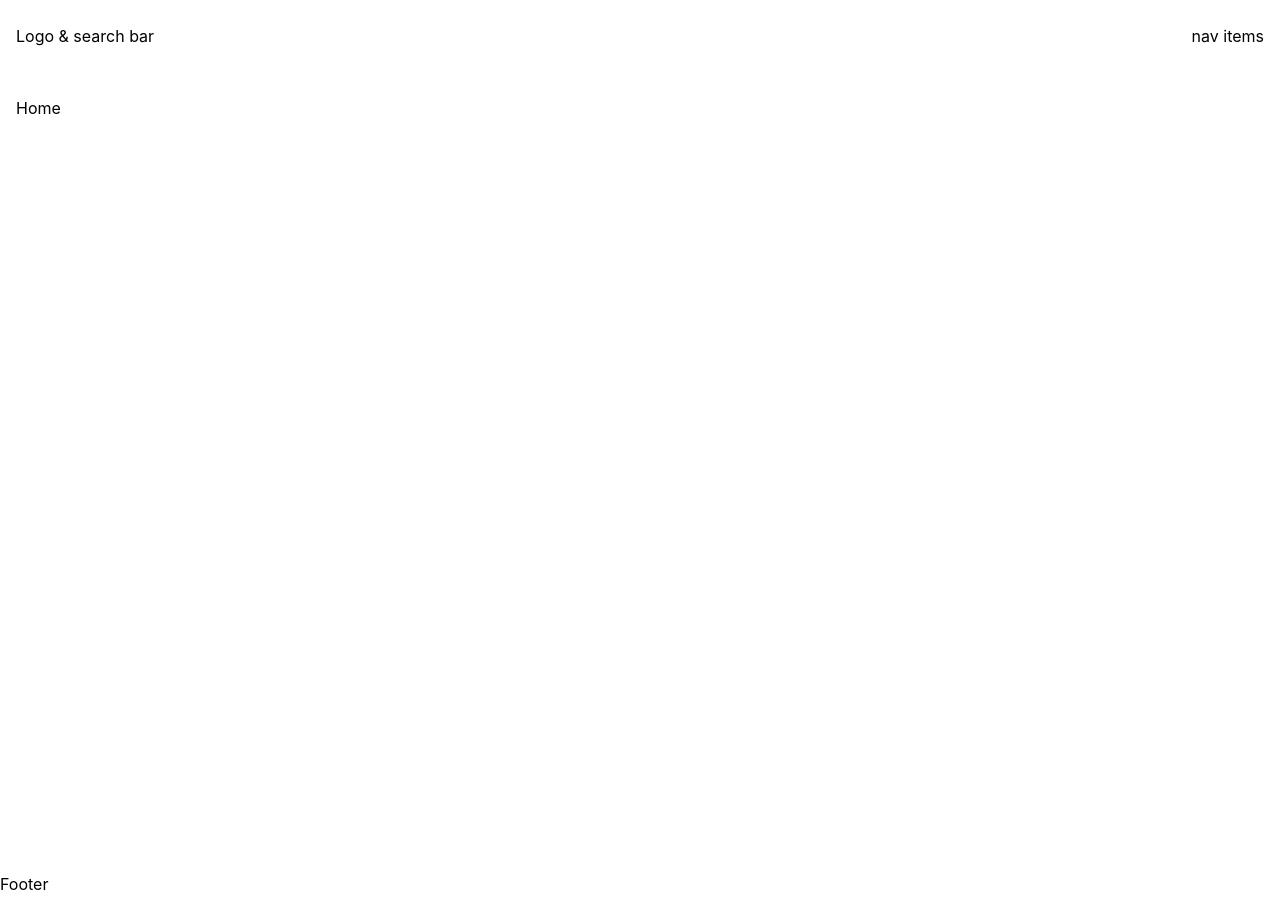
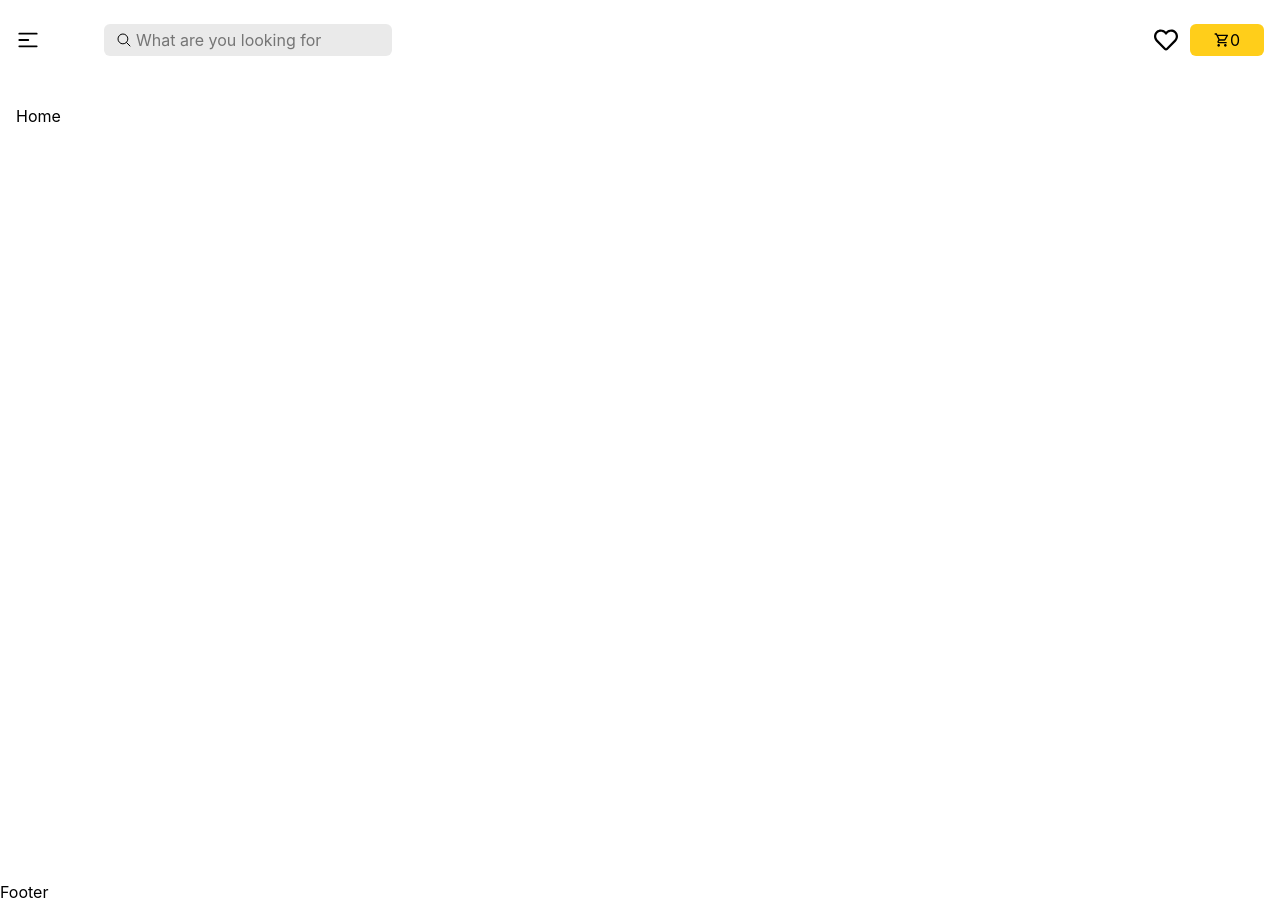
Before and after one commit to salauddinkamran/book-store-mern-project, a React app in the folder frontend/: page / in a window 1280 px wide. Built offline with nearby package versions, Linux system fonts and the light colour scheme; the HTML template or start-up script is replaced by a standard one.

Commit message:
updated navbar component in this project client

```diff
--- a/frontend/src/components/Navbar.jsx
+++ b/frontend/src/components/Navbar.jsx
@@ -1,11 +1,53 @@
+import { Link } from "react-router";
+import { HiMiniBars3CenterLeft } from "react-icons/hi2";
+import { IoSearchOutline } from "react-icons/io5";
+import { HiOutlineUser } from "react-icons/hi";
+import { FaRegHeart } from "react-icons/fa";
+import { MdOutlineShoppingCart } from "react-icons/md";
 const Navbar = () => {
+  const currentUser = true;
   return (
     <header className="max-w-screen-2xl mx-auto px-4 py-6">
       <nav className="flex justify-between items-center">
         {/* left side */}
-        <div>Logo & search bar</div>
+        <div className="flex items-center md:gap-16 gap-4">
+          <Link to="/">
+            <HiMiniBars3CenterLeft className="size-6" />
+          </Link>
+          <div className="relative sm:w-72 w-40 space-x-2">
+            <IoSearchOutline className="absolute inline-block left-3 inset-y-2" />
+            <input
+              type="text"
+              placeholder="What are you looking for"
+              className="bg-[#EAEAEA] w-full py-1 md:px-8 px-6 rounded-md focus:outline-none"
+            />
+          </div>
+        </div>
         {/* right side */}
-        <div>nav items</div>
+        <div className="relative flex items-center md:space-x-3 space-x-2">
+          <div>
+            {currentUser ? (
+              <button>
+
+              </button>
+            ) : (
+              <Link>
+                <HiOutlineUser className="size-6" />
+              </Link>
+            )}
+          </div>
+
+          <button className="hidden sm:block">
+            <FaRegHeart className="size-6" />
+          </button>
+          <Link
+            to="/cart"
+            className="bg-primary p-1 sm:px-6 px-2 flex items-center rounded-md"
+          >
+            <MdOutlineShoppingCart />
+            <span>0</span>
+          </Link>
+        </div>
       </nav>
     </header>
   );
```
